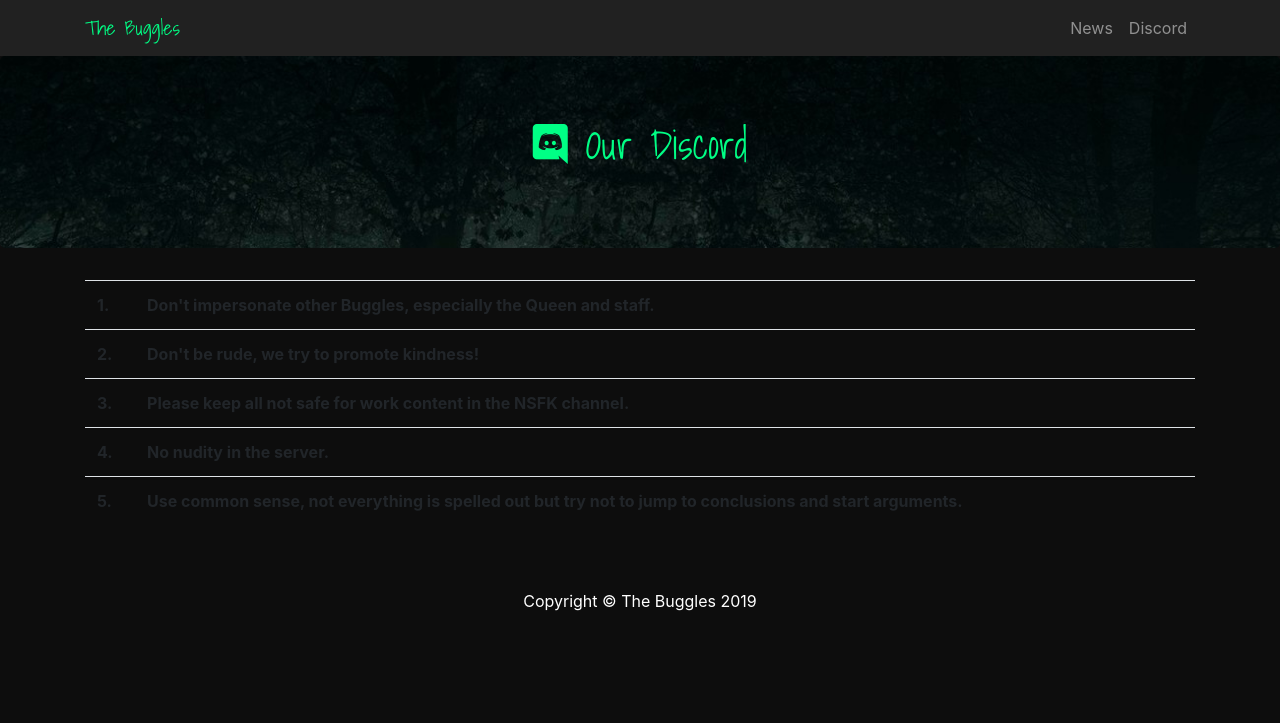
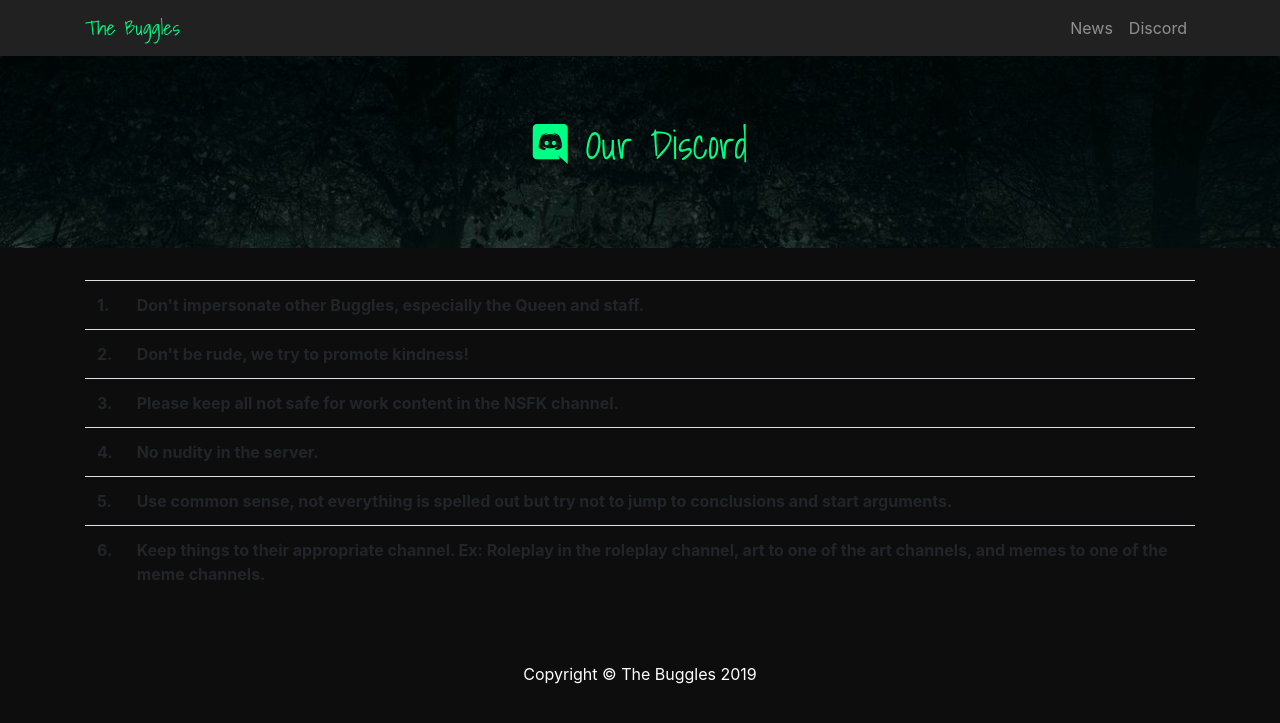
Before and after one commit to bugglespecies/bugglespecies.github.com, a Jekyll site: the page built from discord.md, in a window 1280 px wide. Shown: the top 723 px of the page. Built offline with Jekyll 4.4.1, drawn with Linux system fonts in a browser that asks for light colours; nearby versions of some CDN libraries.

Commit message:
Update discord.md

```diff
--- a/discord.md
+++ b/discord.md
@@ -27,5 +27,9 @@
 			<th scope="row">5.</th>
 			<th>Use common sense, not everything is spelled out but try not to jump to conclusions and start arguments.</th>
 		</tr>
+		<tr>
+			<th scope="row">6.</th>
+			<th>Keep things to their appropriate channel. Ex: Roleplay in the roleplay channel, art to one of the art channels, and memes to one of the meme channels.</th>
+		</tr>
 	</tbody>
 </table>
```
